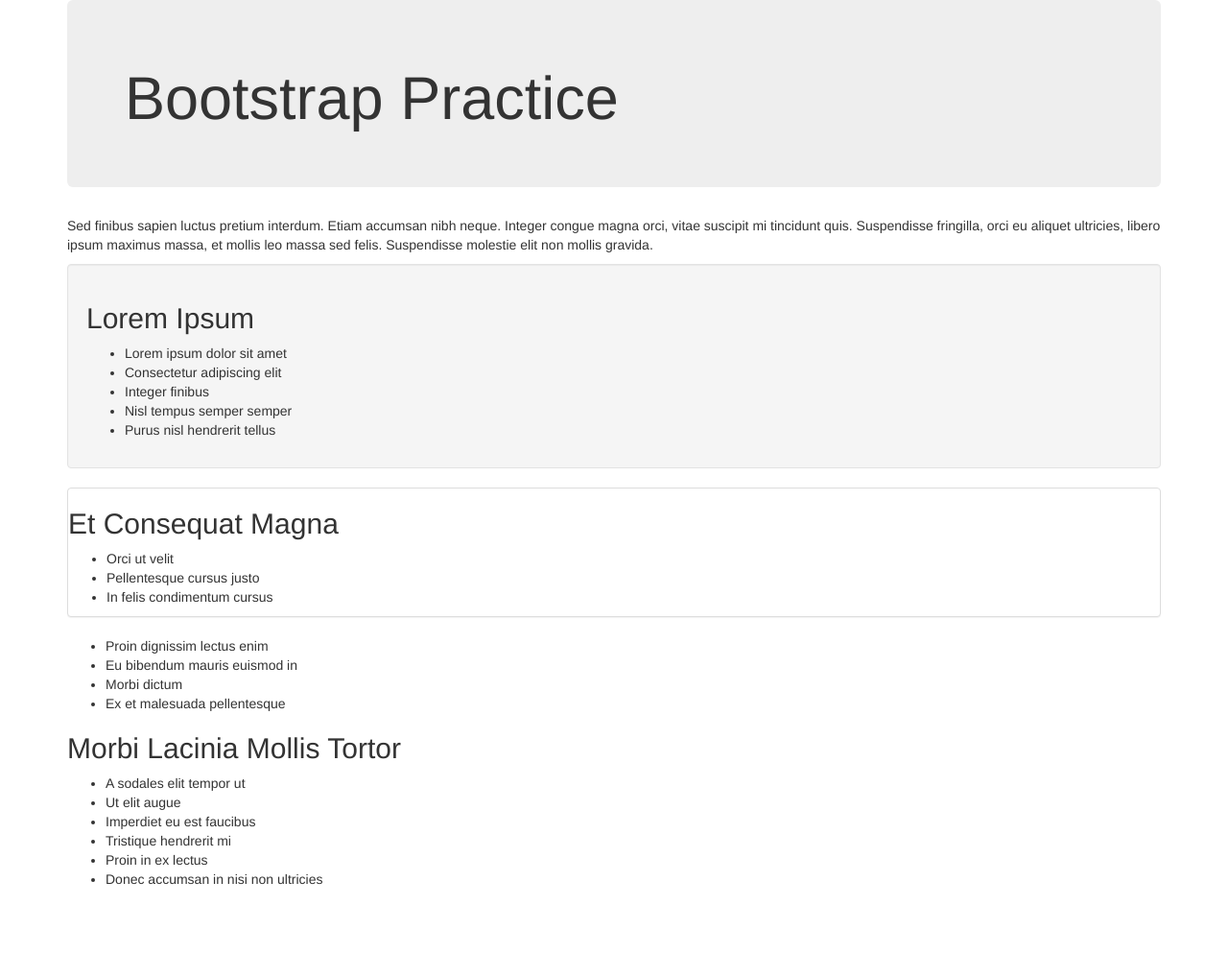
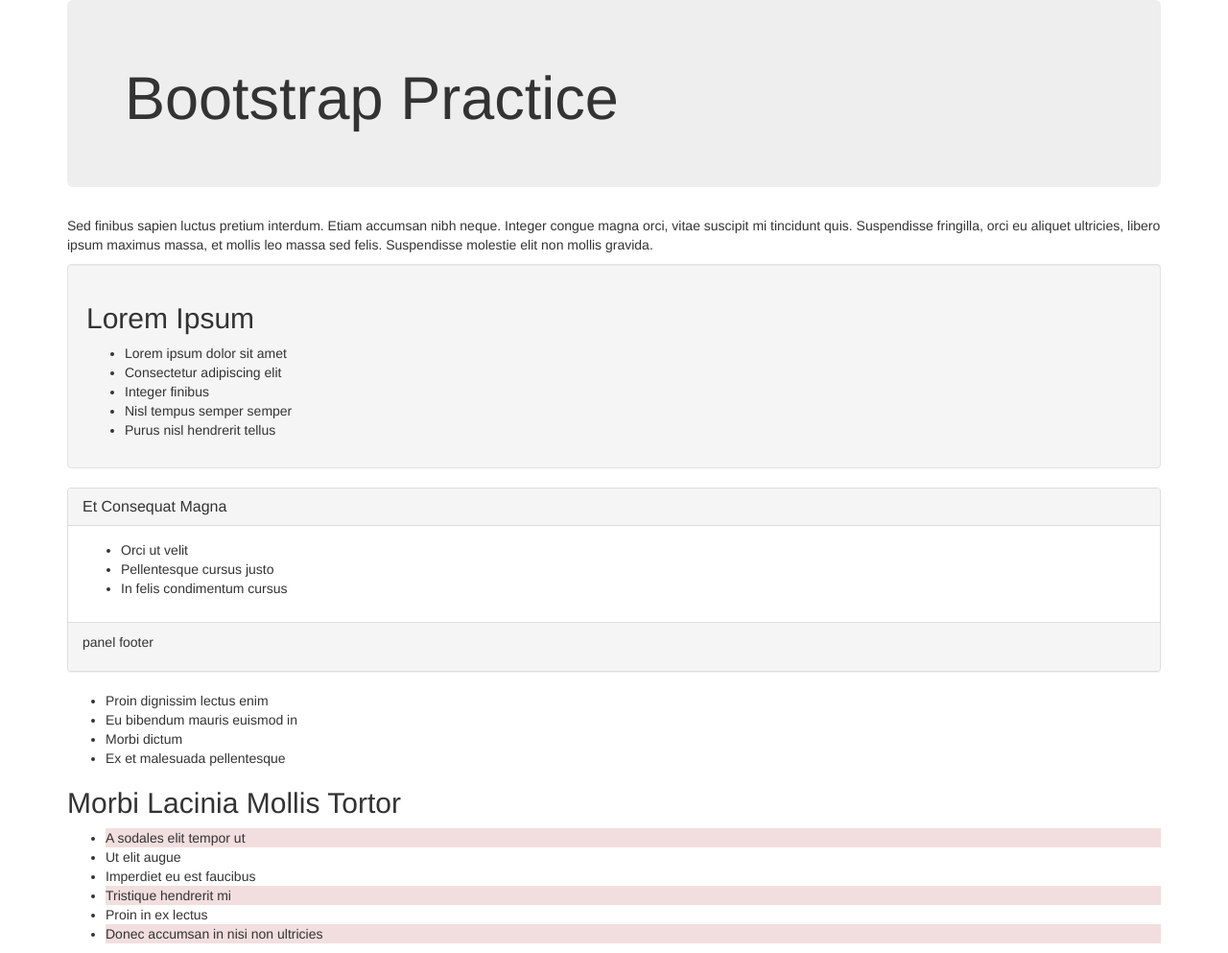
Before and after one commit to Allanlcomander/bootstrap, a plain HTML site: page index.html in a window 1280 px wide. Shown: the whole page at 96% size. Before the commit the page ends 936 px from the top, so only its background shows below. Drawn offline with Linux system fonts and the light colour scheme.

Commit message:
add helper classes with bg-danger tag

```diff
--- a/index.html
+++ b/index.html
@@ -23,13 +23,20 @@
     </ul>
   </div>
   <div class="panel panel-default">
-    <h2>Et Consequat Magna</h2>
+    <div class="panel-heading">
+    <h2 class="panel-title">Et Consequat Magna</h2>
+  </div>
+  <div class="panel-body">
     <ul>
       <li>Orci ut velit</li>
       <li>Pellentesque cursus justo</li>
       <li>In felis condimentum cursus</li>
     </ul>
   </div>
+  <div class="panel-footer">
+    <p>panel footer</p>
+  </div>
+</div>
 
     <ul>
       <li>Proin dignissim lectus enim</li>
@@ -39,12 +46,12 @@
     </ul>
     <h2>Morbi Lacinia Mollis Tortor</h2>
     <ul>
-      <li>A sodales elit tempor ut</li>
+      <li bg class="bg-danger">A sodales elit tempor ut</li>
       <li>Ut elit augue</li>
       <li>Imperdiet eu est faucibus</li>
-      <li>Tristique hendrerit mi</li>
+      <li class="bg-danger">Tristique hendrerit mi</li>
       <li>Proin in ex lectus</li>
-      <li>Donec accumsan in nisi non ultricies</li>
+      <li class="bg-danger">Donec accumsan in nisi non ultricies</li>
     </ul>
 
   </div>
```
